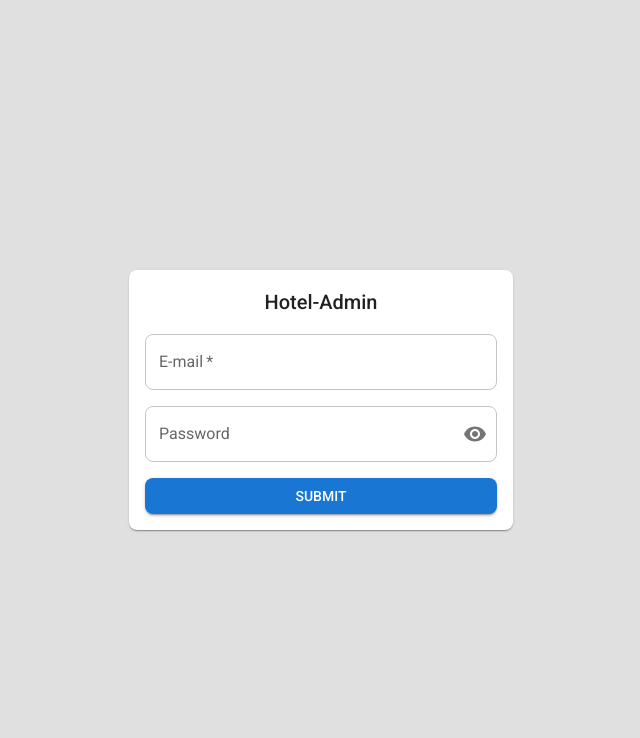
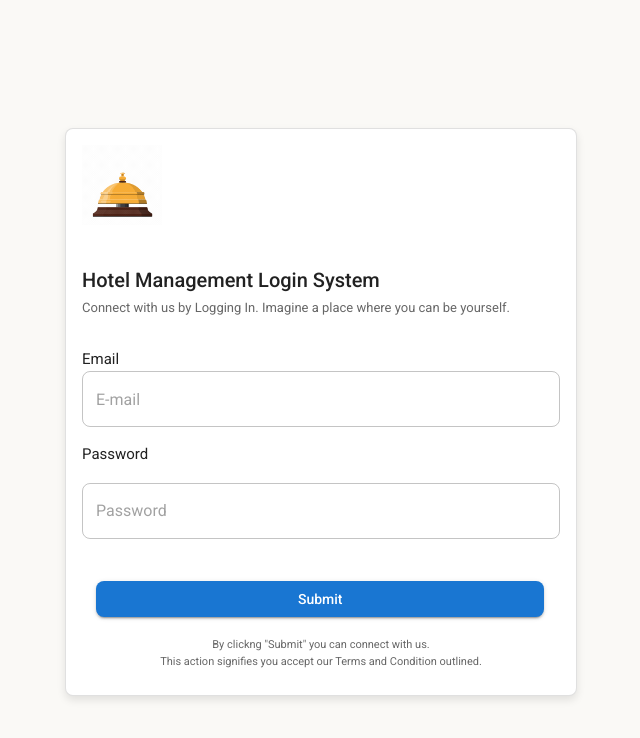
Before and after one commit to Manku27/hotel-admin, a React (Vite) app: page /login in a window 1280 px wide. Shown: the top 738 px of the page, without its empty margins (319-959 px from the left). Built offline with nearby package versions, Linux system fonts and the light colour scheme.

Commit message:
Login page updated

```diff
--- a/src/auth/LoginForm.tsx
+++ b/src/auth/LoginForm.tsx
@@ -2,11 +2,12 @@ import { ErrorMessage, Field, Form, Formik } from 'formik';
 import { Login } from './authTypes';
 import * as yup from 'yup';
 import { EMAIL_REGEX } from './authConstants';
-import { Button, Card, Grid, TextField, Typography } from '@mui/material';
+import { Avatar, Box, Button, Card, CardActions, CardContent, Stack, TextField, Typography } from '@mui/material';
 import PasswordField from './PasswordField';
 import { toast } from 'react-toastify';
 import { setAuth } from '../services/auth-service';
-import { PageCenter } from '../common/PageCenter';
+import LockOutlinedIcon from '@mui/icons-material/LockOutlined';
+import { WidthFull } from '@mui/icons-material';
 
 const initialValues: Login = {
   email: '',
@@ -57,10 +58,6 @@ const LoginForm = () => {
   };
 
   return (
-    <PageCenter>
-      <Card sx={{ m: 2, p: 2, maxWidth: '30vw' }}>
-        <Grid container spacing={2}>
-          <Grid item xs={12}>
     <Formik
       initialValues={initialValues}
       validationSchema={validationSchema}
@@ -69,20 +66,48 @@ const LoginForm = () => {
     >
       {({ errors }) => {
         return (
+          <>
+
+            <Stack sx={{ backgroundColor: '#FAF9F6', height: '100vh'}}>
+
               <Form>
-                    <Typography
-                      variant="h6"
-                      gutterBottom
-                      align="center"
-                      sx={{ marginBottom: '1rem' }}
-                    >
-                      Hotel-Admin
+                <Card variant='outlined' sx={{ boxShadow: '0px 4px 8px rgba(0, 0, 0, 0.1)', width: "40%", height: "80%", align: 'center', justifyContent: 'center', marginLeft: "30%", marginTop: '10%' }}>
+
+                  <CardContent>
+                    <img src="../src/assets/bell.gif" alt="GIF" style={{ width: '10vh', height: 'auto' }} />
+                  </CardContent>
+
+                  <CardContent>
+
+                    <Box
+                      // display="flex"
+                      justifyContent="center"
+                      alignItems="center">
+
+                      {/* <Avatar sx={{ m: 1, bgcolor: 'secondary.main' }}>
+                        <LockOutlinedIcon />
+                      </Avatar> */}
+
+                      <Typography component="h6" variant="h6" sx={{paddingBottom:"2px"}}>
+                        Hotel Management Login System
                       </Typography>
+
+                      <Typography sx={{ fontSize: 13,paddingBottom:"30px"}} color="text.secondary">
+                        Connect with us by Logging In. Imagine a place where you can be yourself.
+                      </Typography>
+
+                    </Box>
+
+                    <Typography sx={{ fontSize: 15, paddingBottom: '1px'}}>
+                    Email
+                    </Typography>
+
+
                     <Field
                       as={TextField}
                       id="email"
                       name="email"
-                      label="E-mail"
+                      placeholder="E-mail"
                       fullWidth
                       error={!!errors.email}
                       helperText={errors.email && <ErrorMessage name="email" />}
@@ -90,24 +115,86 @@ const LoginForm = () => {
                       type="email"
                       required
                     />
-                    <PasswordField error={errors.password} />
-                    <Button
+
+
+                    <Typography sx={{ fontSize: 15, paddingBottom: '1px'}}>
+                      Password
+                    </Typography>
+
+                    <Field sx={{paddingBottom: '10px'}}
+                      as={TextField}
+                      margin="normal"
+                      fullWidth
+                      name="password"
+                      placeholder="Password"
+                      type="password"
+                      id="password"
+                      autoComplete="current-password"
+                      error={errors.password}
+                      helperText={errors.password && <ErrorMessage name="password" />}
+                      required
+                    />
+
+                    </CardContent>
+                    <CardActions sx={{paddingBottom: '20px', paddingLeft: '30px'}}>
+
+                    <Button variant='contained' size="medium" sx={{textTransform: "none", width: '95%'}}
                       type="submit"
-                      variant="contained"
                       color="primary"
-                      fullWidth
                       formNoValidate
                     >
                       Submit
                     </Button>
+
+                    </CardActions>
+
+
+
+
+
+                  <Typography sx={{ fontSize: 11, display:'flex', justifyContent: "center", alignItems: 'center'}} color="text.secondary">
+                        By clickng "Submit" you can connect with us.
+                  </Typography>
+
+                  <Typography sx={{ fontSize: 11, display:'flex', justifyContent: "center", alignItems: 'center', paddingBottom: '7%'}} color="text.secondary" gutterBottom>
+                        This action signifies you accept our Terms and Condition outlined.
+                  </Typography>
+
+
+                </Card>
+
               </Form>
+
+            </Stack>
+
+          </>
+          // <Form>
+          //   <Field
+          //     as={TextField}
+          //     id="email"
+          //     name="email"
+          //     label="E-mail"
+          //     fullWidth
+          //     error={!!errors.email}
+          //     helperText={errors.email && <ErrorMessage name="email" />}
+          //     sx={{ marginBottom: '1rem' }}
+          //     type="email"
+          //     required
+          //   />
+          //   <PasswordField error={errors.password} />
+          //   <Button
+          //     type="submit"
+          //     variant="contained"
+          //     color="primary"
+          //     fullWidth
+          //     formNoValidate
+          //   >
+          //     Submit
+          //   </Button>
+          // </Form>
         );
       }}
     </Formik>
-          </Grid>
-        </Grid>
-      </Card>
-    </PageCenter>
   );
 };
 
```
Also changed, not shown: src/assets/bell.gif (added), src/assets/hotel.gif (added). Lines whose indentation alone changed are shown as unchanged.
